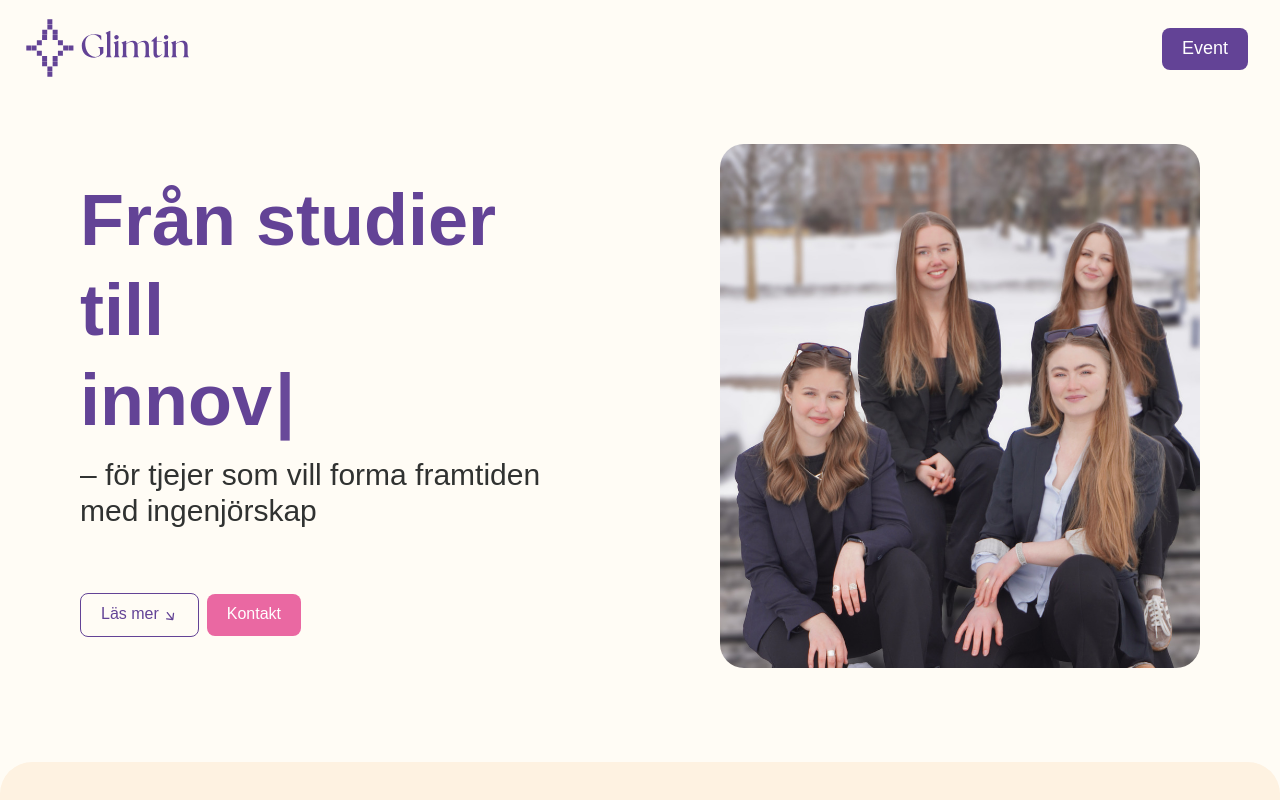
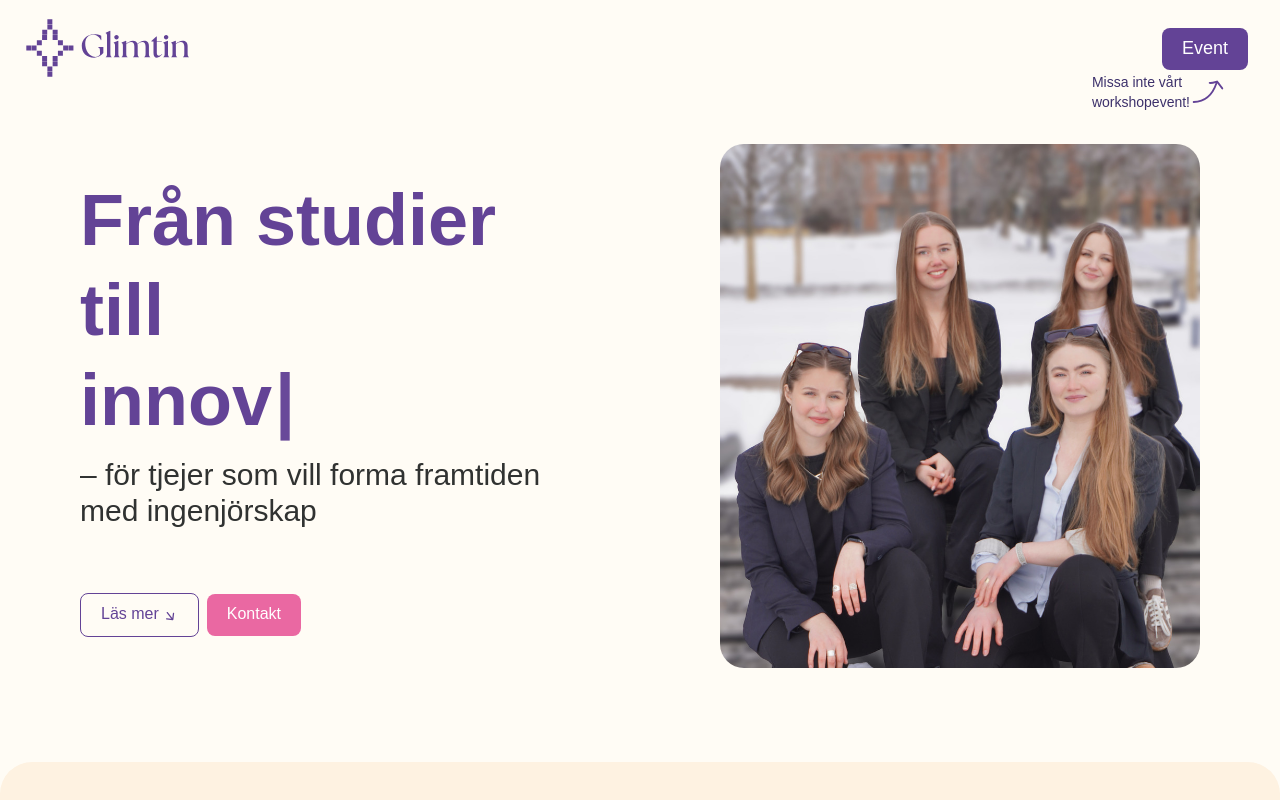
Before and after one commit to kjuliaf/glimtin, a React (Vite) app: page / in a window 1280 px wide. Shown: the top 800 px of the page. Built offline with nearby package versions, Linux system fonts and the light colour scheme; a web font is replaced by a local one.

Commit message:
Added workshop event info on start page

```diff
--- a/src/components/Header.jsx
+++ b/src/components/Header.jsx
@@ -1,7 +1,12 @@
 import Logo from "../assets/images/logo.svg?react"
 import Button from "./UI/Button"
+import ArrowCurved from "../assets/icons/arrow-curved.svg"
+import { useLocation } from "react-router-dom"
 
 function Header() {
+	const location = useLocation()
+	console.log(location.pathname)
+
 	return (
 		<header className="flex items-center justify-between px-4 py-2 sm:px-6">
 			<a href="/">
@@ -10,10 +15,20 @@ function Header() {
 			<nav>
 				<ul className="text-primary mr-2 flex items-center gap-4 text-lg">
 					<li>
-						<div>
+						<div className="relative">
 							<Button className="leading-snug" link="/event">
 								Event
 							</Button>
+							{location.pathname != "/event" && (
+								<div className="text-primary-dark absolute top-11 right-14 flex gap-0.5 text-sm">
+									<p>Missa inte vårt workshopevent!</p>
+									<img
+										className="w-8"
+										src={ArrowCurved}
+										alt="Pil"
+									/>
+								</div>
+							)}
 						</div>
 					</li>
 				</ul>
```
Also changed, not shown: src/assets/icons/arrow-curved.svg (added).
